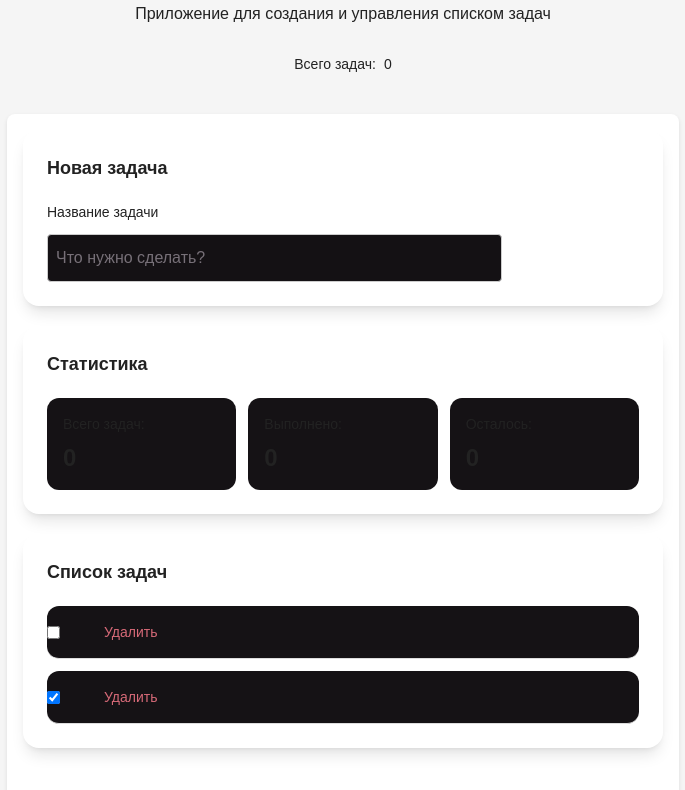
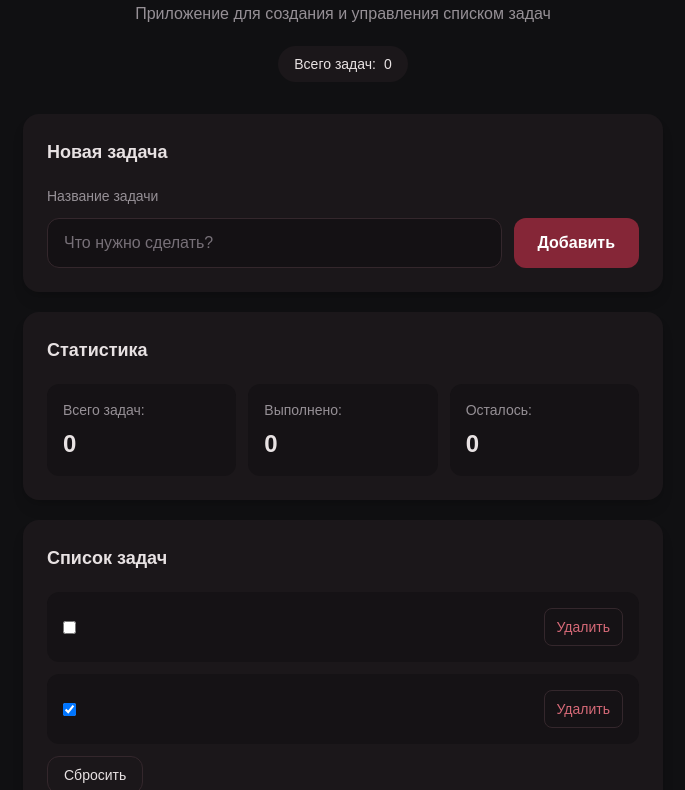
Before and after one commit to ewlessk/Task-Manager, a plain HTML site: page index.html in a window 1280 px wide. Shown: the part 106-896 px from the top of the page, without its empty margins (297-982 px from the left). Drawn offline with nearby package versions, Linux system fonts and the light colour scheme.

Commit message:
new кнопочка

```diff
--- a/index.html
+++ b/index.html
@@ -108,9 +108,10 @@
             class="flex items-center gap-3 rounded-xl border border-[var(--border-color)] bg-[#151215] p-4 transition hover:border-[var(--accent-color)]"
           >
             <input type="checkbox" class="mr-2" />
-            <span class="task-text"></span>
+            <span class="task-text min-w-0 flex-1 break-words"></span>
+
             <button
-              class="rounded-lg px-3 py-2 text-sm text-[#d76a78] transition hover:bg-[#852637]/20 hover:text-white"
+              class="ml-auto shrink-0 rounded-lg border border-[var(--border-color)] px-3 py-2 text-sm text-[#d76a78] transition hover:border-[var(--accent-color)] hover:bg-[#852637]/20 hover:text-white"
             >
               Удалить
             </button>
@@ -120,14 +121,23 @@
             class="flex items-center gap-3 rounded-xl border border-[var(--border-color)] bg-[#151215] p-4 transition hover:border-[var(--accent-color)]"
           >
             <input type="checkbox" class="mr-2" checked />
-            <span class="task-text line-through opacity-60"></span>
+            <span class="task-text min-w-0 flex-1 break-words"></span>
+
             <button
-              class="rounded-lg px-3 py-2 text-sm text-[#d76a78] transition hover:bg-[#852637]/20 hover:text-white"
+              class="ml-auto shrink-0 rounded-lg border border-[var(--border-color)] px-3 py-2 text-sm text-[#d76a78] transition hover:border-[var(--accent-color)] hover:bg-[#852637]/20 hover:text-white"
             >
               Удалить
             </button>
           </li>
+          <button
+            id="reset-button"
+            type="button"
+            class="mb-4 rounded-xl border border-[var(--border-color)] px-4 py-2 text-sm text-[var(--text-color)] transition hover:border-[var(--accent-color)] hover:bg-[var(--primary-color)]"
+          >
+            Сбросить
+          </button>
         </ul>
+
         <p id="empty-message" hidden>Задач пока нет</p>
       </section>
     </main>
--- a/style.css
+++ b/style.css
@@ -1,81 +1,25 @@
-* {
-  box-sizing: border-box;
-  margin: 0;
-  padding: 0;
+:root {
+  --font-family: Arial, sans-serif;
+  --min-height: 100vh;
+
+  --background-color: #101012;
+  --card-color: #1b171a;
+  --primary-color: #852637;
+  --accent-color: #b44a59;
+  --text-color: #e8e2e3;
+
+  --muted-color: #969096;
+  --border-color: #34272c;
 }
-
 body {
-  font-family: Arial, sans-serif;
+  font-family: var(--font-family);
   line-height: 1.5;
-  background-color: #f5f5f5;
-  color: #222;
-}
-
-header,
-main {
-  max-width: 600px;
-  margin: 0 auto;
-  padding: 16px;
-}
-
-main {
-  background-color: #fff;
-  border-radius: 8px;
-  box-shadow: 0 2px 4px rgba(0, 0, 0, 0.1);
-}
-
-section {
-  background-color: #f9f9f9;
-  border-radius: 8px;
-  margin-bottom: 16px;
-  padding: 16px;
-}
-
-form {
-  display: flex;
-  flex-wrap: wrap;
-  gap: 8px;
-}
-
-label,
-#form-error {
-  width: 100%;
-}
-
-#task-input {
-  flex: 1;
-  padding: 8px;
-  border: 1px solid #ccc;
-  border-radius: 4px;
-}
-
-button {
-  padding: 8px 16px;
-  border: none;
-  border-radius: 4px;
-  cursor: pointer;
-}
-button:hover {
-  background-color: #4338ca;
-}
-
-#task-list {
-  list-style: none;
-}
-
-#task-list li {
-  padding: 8px 0;
-  border-bottom: 1px solid #ddd;
+  background-color: var(--background-color);
+  color: var(--text-color);
+  min-height: var(--min-height);
 }
 
 .completed {
   text-decoration: line-through;
   opacity: 0.6;
 }
-
-.stats {
-  list-style: none;
-  display: flex;
-  flex-direction: column;
-  gap: 4px;
-}
```
